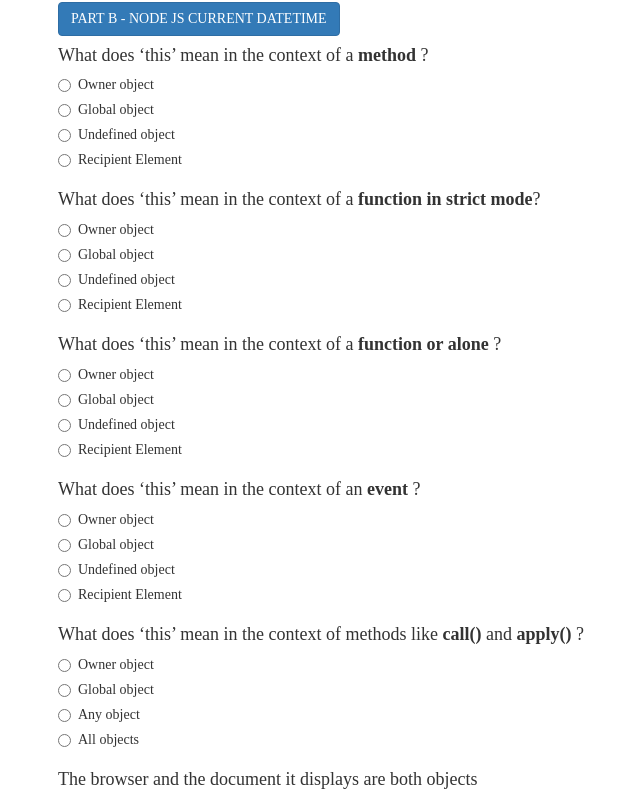
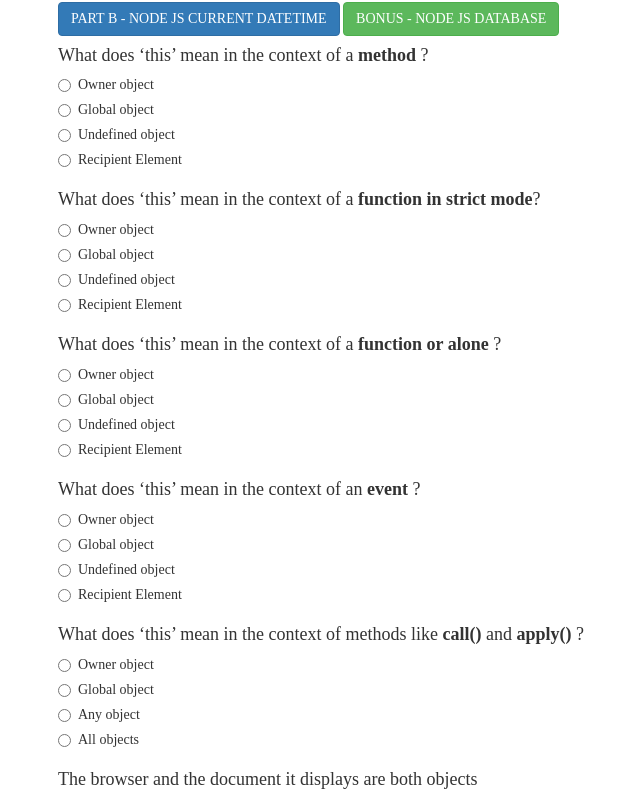
Before and after one commit to Rmar30/Rmar30.github.io, a plain HTML site: page COMP4711/Labs/4/QuizQuestionThis/user.html in a window 1280 px wide. Shown: the part 68-864 px from the top of the page, without its empty margins (12-652 px from the left). Drawn offline with nearby package versions, Linux system fonts and the light colour scheme.

Commit message:
Added Bonus Link

```diff
--- a/COMP4711/Labs/4/QuizQuestionThis/user.html
+++ b/COMP4711/Labs/4/QuizQuestionThis/user.html
@@ -23,6 +23,7 @@
         <div class="container">
             <h1>User Quiz</h1>
             <a href = "https://nodejs-currenttime.herokuapp.com/"><button class="btn btn-primary quiz-submit-button" type="button">PART B - NODE JS CURRENT DATETIME</button></a>
+            <a href = "https://nodejs-database-bonus.herokuapp.com/"><button class="btn btn-success quiz-submit-button" type="button">BONUS - NODE JS DATABASE</button></a>
             <div class="question-view"></div>
             <div class="score-view"></div>
             <div class="bottom-button-group">
```
